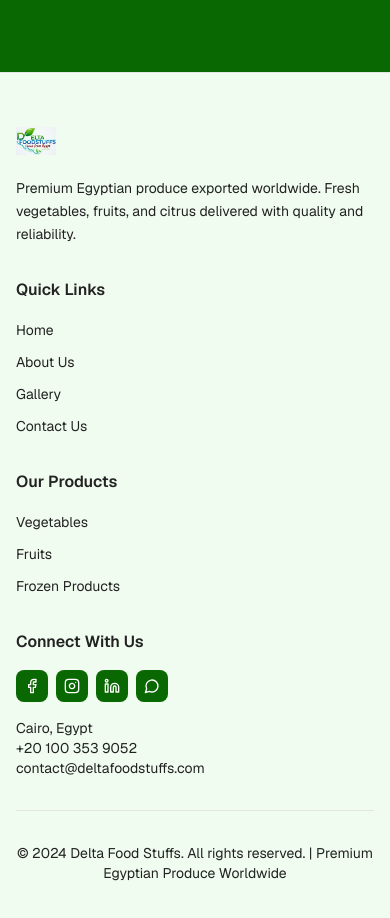
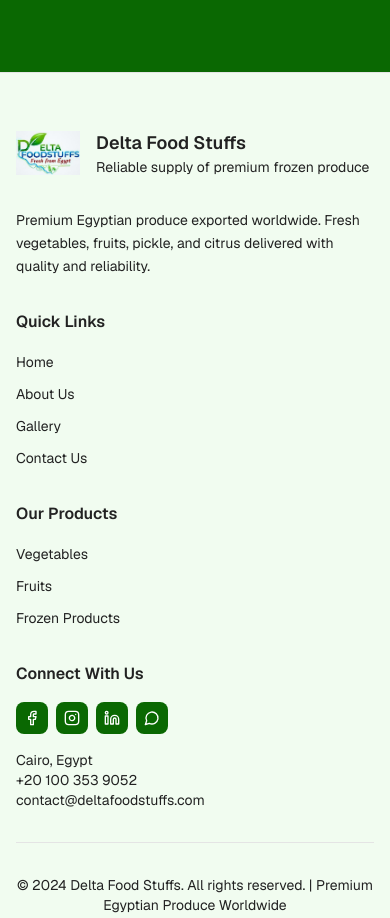
Before and after one commit to Ahmed-Zidan25/deltafoodstuffs.com-Final-Website, a Next.js app: page / in a window 390 px wide. Shown: the part 6300-7218 px from the top of the page. Built offline with nearby package versions, Linux system fonts and the light colour scheme.

Commit message:
logo size

```diff
--- a/components/footer.tsx
+++ b/components/footer.tsx
@@ -7,20 +7,26 @@ const Footer = () => {
       <div className="max-w-7xl mx-auto px-4 sm:px-6 lg:px-8 py-12">
         <div className="grid grid-cols-1 md:grid-cols-4 gap-8">
           {/* Company Info */}
-<div className="space-y-4">
-  <div className="flex items-center space-x-2">
-    <div className="w-10 h-10 relative">
+<div className="space-y-6">
+  <div className="flex items-center space-x-4">
+    <div className="relative w-16 h-16 md:w-20 md:h-20">
       <Image
-        src="/Logo-2.jpg" // Make sure logo.png is in your /public folder
+        src="/Logo-2.jpg"
         alt="Delta Food Stuffs Logo"
         fill
         className="object-contain rounded-lg"
+        sizes="80px"
+        priority
       />
     </div>
+    <div>
+      <p className="text-lg font-semibold">Delta Food Stuffs</p>
+      <p className="text-sm text-muted-foreground">Reliable supply of premium frozen produce</p>
+    </div>
   </div>
-  <p className="text-muted-foreground text-sm leading-relaxed">
-    Premium Egyptian produce exported worldwide. Fresh vegetables, fruits, and citrus delivered with quality
-    and reliability.
+
+  <p className="text-muted-foreground text-sm leading-relaxed max-w-xl">
+    Premium Egyptian produce exported worldwide. Fresh vegetables, fruits, pickle, and citrus delivered with quality and reliability.
   </p>
 </div>
           {/* <div className="space-y-4">
--- a/components/navigation.tsx
+++ b/components/navigation.tsx
@@ -35,23 +35,19 @@ const Navigation = () => {
       <div className="max-w-7xl mx-auto px-4 sm:px-6 lg:px-8">
         <div className="flex justify-between items-center h-16">
           {/* Logo */}
-<Link href="/" className="flex items-center space-x-2">
-  <div className="w-10 h-10 relative">
+<Link href="/" className="flex items-center">
+  <div className="relative w-12 h-12 sm:w-14 sm:h-14 md:w-16 md:h-16">
     <Image
-      src="/Logo-2.jpg" // Adjust path if needed
+      src="/Logo-2.jpg"
       alt="Delta Food Stuffs Logo"
       fill
       className="object-contain rounded-lg"
+      sizes="(max-width: 640px) 48px, (max-width: 768px) 56px, 64px"
+      priority
     />
   </div>
+  <span className="ml-3 text-lg font-semibold hidden sm:inline">Delta Food Stuffs</span>
 </Link>
-          {/* <Link href="/" className="flex items-center space-x-2">
-            <div className="w-8 h-8 bg-primary rounded-lg flex items-center justify-center">
-              <span className="text-primary-foreground font-bold text-lg">E</span>
-            </div>
-            <span className="font-bold text-xl text-foreground">Delta Food Stuffs</span>
-          </Link> */}
-
           {/* Desktop Navigation */}
           <div className="hidden md:flex items-center space-x-8">
             {navItems.map((item) => (
```
